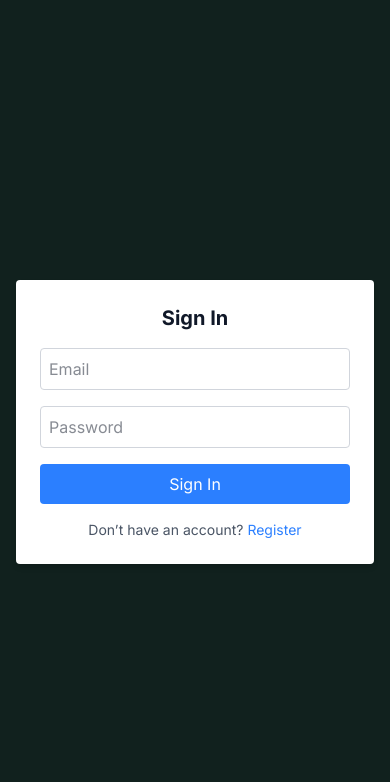
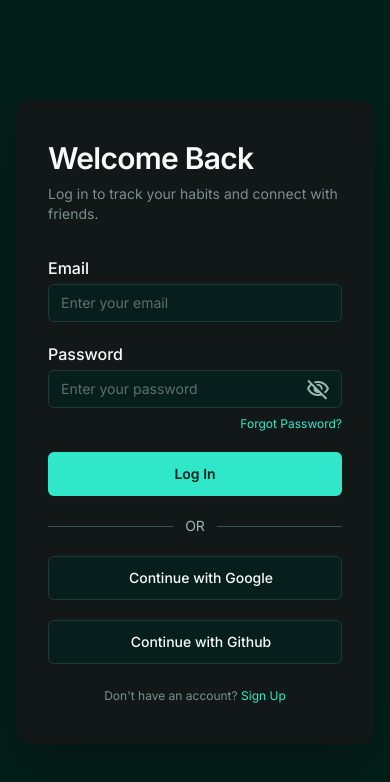
Before and after one commit to briehn/keepUp, a Next.js app: page /signin in a window 390 px wide. Shown: the top 782 px of the page. Built offline with nearby package versions, Linux system fonts and the light colour scheme; no server answers.

Commit message:
Added login page

```diff
--- a/src/pages/signin.tsx
+++ b/src/pages/signin.tsx
@@ -1,71 +1,182 @@
-import { signIn } from "next-auth/react"
-import { useState } from "react"
-import { useRouter } from "next/router"
-import Link from "next/link"
+// src/pages/signin.tsx
+import { useState } from "react";
+import type { GetServerSideProps, NextPage } from "next";
+import Link from "next/link";
+import { getServerSession } from "next-auth/next";
+import { signIn } from "next-auth/react";
+import { authOptions } from "./api/auth/[...nextauth]";
 
-export default function SignInPage() {
-  const [email, setEmail] = useState("")
-  const [password, setPassword] = useState("")
-  const [error, setError] = useState("")
-  const router = useRouter()
+const SignInPage: NextPage = () => {
+  const [email, setEmail] = useState("");
+  const [password, setPassword] = useState("");
+  const [showPassword, setShowPassword] = useState(false);
+  const [error, setError] = useState<string | null>(null);
+  const [loading, setLoading] = useState(false);
 
   const handleSubmit = async (e: React.FormEvent) => {
-    e.preventDefault()
-    const result = await signIn("credentials", {
+    e.preventDefault();
+    setError(null);
+    setLoading(true);
+
+    const res = await signIn("credentials", {
       redirect: false,
       email,
       password,
-    })
+      callbackUrl: "/dashboard",
+    });
 
-    if (result?.ok) {
-      router.push("/dashboard")
-    } else {
-      setError("Invalid email or password")
+    setLoading(false);
+
+    if (res?.error) {
+      setError("Invalid email or password.");
+      return;
     }
-  }
+    if (res?.ok && res.url) window.location.href = res.url;
+  };
 
   return (
-    <div className="flex flex-col items-center justify-center min-h-screen p-4">
-      <form
-        onSubmit={handleSubmit}
-        className="bg-white p-6 rounded shadow-md w-full max-w-sm space-y-4"
-      >
-        <h2 className="text-xl font-bold text-center text-gray-900">Sign In</h2>
-        {error && <p className="text-red-500 text-sm">{error}</p>}
+    <main className="min-h-screen bg-[#041e1a] text-slate-50">
+      {/* full-screen center */}
+      <div className="flex min-h-screen items-center justify-center px-4 py-10">
+        {/* main card: left form, right image */}
+        <div className="grid w-full max-w-5xl overflow-hidden rounded-2xl bg-[#111817] shadow-2xl md:grid-cols-2">
+          {/* LEFT: form panel */}
+          <div className="px-8 py-10 sm:px-10 sm:py-12">
+            <h1 className="text-3xl font-semibold tracking-tight">
+              Welcome Back
+            </h1>
+            <p className="mt-2 text-sm text-[#7c8f8c]">
+              Log in to track your habits and connect with friends.
+            </p>
+
+            <form onSubmit={handleSubmit} className="mt-8 space-y-5">
+              {/* Email */}
+              <div className="space-y-2 text-sm">
+                <label htmlFor="email" className="font-medium text-base">
+                  Email
+                </label>
                 <input
+                  id="email"
                   type="email"
-          placeholder="Email"
                   value={email}
                   onChange={(e) => setEmail(e.target.value)}
-          className="border border-gray-300 p-2 w-full rounded text-gray-900"
                   required
+                  className="w-full rounded-md border border-[#253734] bg-[#071f1c] px-3 py-2 text-sm text-slate-50 outline-none placeholder:text-[#5d6f6c] focus:border-[#30e8c9] focus:ring-1 focus:ring-[#30e8c9] mt-1"
+                  placeholder="Enter your email"
                 />
+              </div>
+
+              {/* Password */}
+              <div className="space-y-2 text-sm">
+                <label htmlFor="password" className="font-medium text-base">
+                  Password
+                </label>
+                <div className="relative">
                   <input
-          type="password"
-          placeholder="Password"
+                    id="password"
+                    type={showPassword ? "text" : "password"}
                     value={password}
                     onChange={(e) => setPassword(e.target.value)}
-          className="border border-gray-300 p-2 w-full rounded text-gray-900"
                     required
+                    className="mt-1 w-full rounded-md border border-[#253734] bg-[#071f1c] px-3 py-2 pr-10 text-sm text-slate-50 outline-none placeholder:text-[#5d6f6c] focus:border-[#30e8c9] focus:ring-1 focus:ring-[#30e8c9]"
+                    placeholder="Enter your password"
                   />
                   <button
+                    type="button"
+                    onClick={() => setShowPassword((v) => !v)}
+                    className="absolute right-3 top-1/2 -translate-y-1/3 text-[#5d6f6c] hover:text-slate-200"
+                    aria-label={
+                      showPassword ? "Hide password" : "Show password"
+                    }
+                  >
+                    <span
+                      className="material-symbols-outlined text-[#9db8b4] password-toggle-icon"
+                      data-icon="visibility_off"
+                    >
+                      {showPassword ? "visibility" : "visibility_off"}
+                    </span>
+                  </button>
+                </div>
+                <div className="mt-1 text-right text-xs">
+                  <a href="#" className="text-[#30e8c9] hover:underline">
+                    Forgot Password?
+                  </a>
+                </div>
+              </div>
+
+              {error && (
+                <div className="rounded-md border border-red-500/40 bg-red-500/10 px-3 py-2 text-xs text-red-300">
+                  {error}
+                </div>
+              )}
+
+              {/* Log in button */}
+              <button
                 type="submit"
-          className="bg-blue-500 text-white px-4 py-2 rounded w-full"
+                disabled={loading}
+                className="mt-2 flex h-11 w-full items-center justify-center rounded-md bg-[#30e8c9] text-sm font-semibold text-[#04201c] transition hover:brightness-110 disabled:cursor-not-allowed disabled:opacity-70"
               >
-          Sign In
+                {loading ? "Logging in..." : "Log In"}
               </button>
 
-        {/* Register Link */}
-        <p className="text-center text-sm text-gray-600">
-          Don’t have an account?{" "}
-          <Link
-            href="/signup"
-            className="text-blue-500 hover:underline"
+              {/* Divider */}
+              <div className="flex items-center gap-3 text-sm text-[#9db8b4]">
+                <div className="h-px flex-1 bg-[#3c534f]" />
+                <span>OR</span>
+                <div className="h-px flex-1 bg-[#3c534f]" />
+              </div>
+
+              {/* Providers */}
+              <button
+                type="button"
+                onClick={() => signIn("google", { callbackUrl: "/dashboard" })}
+                className="flex h-11 w-full items-center justify-center gap-3 rounded-md border border-[#253734] bg-[#071f1c] text-sm font-medium text-slate-50 transition hover:bg-[#0b2623]"
               >
-            Register
+                {/* Google icon */}
+                <span className="text-lg"></span>
+                <span>Continue with Google</span>
+              </button>
+
+              <button
+                type="button"
+                onClick={() => signIn("github", { callbackUrl: "/dashboard" })}
+                className="flex h-11 w-full items-center justify-center gap-3 rounded-md border border-[#253734] bg-[#071f1c] text-sm font-medium text-slate-50 transition hover:bg-[#0b2623]"
+              >
+                {/* Apple icon */}
+                <span className="text-lg"></span>
+                <span>Continue with Github</span>
+              </button>
+            </form>
+
+            <p className="mt-6 text-center text-xs text-[#7c8f8c]">
+              Don&apos;t have an account?{" "}
+              <Link href="/signup" className="text-[#30e8c9] hover:underline">
+                Sign Up
               </Link>
             </p>
-      </form>
           </div>
-  )
+
+          {/* RIGHT: image panel */}
+          <div
+            className="hidden bg-cover bg-center md:block"
+            style={{
+              backgroundImage:
+                "url('https://lh3.googleusercontent.com/aida-public/AB6AXuASKbpyuaXlaPnL-yp2GPh88GM5YDt1b1l4gj6yphWYZNb1JOPr9UE9_zIWfl61A0d_ruQ85dBq_S3SfyY-UnWRC0cXiRXp_HvkiYMppqDy8kZXaVDRNM_iv7zfzsJj5tLD-n3UH9vBI9839EXH1KoyFoaUjv-RBnnlbUBZ3wY7_szpDf8KEuQfY-CfombTEfLXaNt6cksCykyKZKCwl7g1GJ3Lp2VqXPPWCGAGgJ4v0p2KM8t_Pg22EPE1K7QML1ncqwmgynwb4baf')",
+            }}
+            aria-hidden="true"
+          />
+        </div>
+      </div>
+    </main>
+  );
+};
+
+export default SignInPage;
+
+export const getServerSideProps: GetServerSideProps = async (ctx) => {
+  const session = await getServerSession(ctx.req, ctx.res, authOptions);
+  if (session) {
+    return { redirect: { destination: "/dashboard", permanent: false } };
   }
+  return { props: {} };
+};
--- a/src/pages/signup.tsx
+++ b/src/pages/signup.tsx
@@ -5,6 +5,7 @@ import Link from "next/link";
 import { getServerSession } from "next-auth/next";
 import { signIn } from "next-auth/react";
 import { authOptions } from "./api/auth/[...nextauth]";
+import { UserGroupIcon } from "@heroicons/react/24/solid";
 
 const SignUpPage: NextPage = () => {
   const [name, setName] = useState("");
@@ -12,6 +13,7 @@ const SignUpPage: NextPage = () => {
   const [password, setPassword] = useState("");
   const [confirmPassword, setConfirmPassword] = useState("");
   const [showPassword, setShowPassword] = useState(false);
+  const [showConfirmPassword, setShowConfirmPassword] = useState(false);
   const [error, setError] = useState<string | null>(null);
   const [loading, setLoading] = useState(false);
   const [whyOpen, setWhyOpen] = useState(false);
@@ -63,9 +65,14 @@ const SignUpPage: NextPage = () => {
           <div className="flex flex-col justify-center">
             {/* Logo + title row */}
             <div className="mb-6 flex items-center gap-3">
-              <div className="flex h-9 w-9 items-center justify-center rounded-xl bg-primary/10 text-primary">
-                {/* Put your logo icon component here */}
-              </div>
+              <Link href="/" className="inline-flex">
+                <button
+                  type="button"
+                  className="flex h-9 w-9 items-center justify-center rounded-xl bg-primary/10 cursor-pointer hover:bg-primary hover:text-background-dark"
+                >
+                  <UserGroupIcon className="h-6 w-6" aria-hidden="true" />
+                </button>
+              </Link>
               <div>
                 <p className="text-xs font-semibold uppercase tracking-[0.16em] text-muted">
                   KeepUp
@@ -114,7 +121,7 @@ const SignUpPage: NextPage = () => {
             {/* Form */}
             <form onSubmit={handleSubmit} className="mt-6 space-y-4">
               <label className="block text-sm">
-                <span className="mb-1 block text-muted">Full name</span>
+                <span className="mb-1 block text-muted">Full Name</span>
                 <input
                   type="text"
                   name="name"
@@ -122,7 +129,7 @@ const SignUpPage: NextPage = () => {
                   onChange={(e) => setName(e.target.value)}
                   required
                   className="w-full rounded-lg border border-subtle bg-background-dark/40 px-3 py-2 text-sm text-slate-50 outline-none placeholder:text-muted focus:ring-2 focus:ring-primary"
-                  placeholder="Alex Johnson"
+                  placeholder="Brian Yu"
                 />
               </label>
 
@@ -157,7 +164,12 @@ const SignUpPage: NextPage = () => {
                       onClick={() => setShowPassword((v) => !v)}
                       className="absolute right-3 top-1/2 -translate-y-1/2 cursor-pointer text-muted"
                     >
-                      {/* eye icon here */}
+                      <span
+                        className="material-symbols-outlined text-[#9db8b4] password-toggle-icon"
+                        data-icon="visibility_off"
+                      >
+                        {showPassword ? "visibility" : "visibility_off"}
+                      </span>
                     </button>
                   </div>
                 </label>
@@ -166,15 +178,32 @@ const SignUpPage: NextPage = () => {
                   <span className="mb-1 block text-muted">
                     Confirm password
                   </span>
+                  <div className="relative">
                     <input
-                    type={showPassword ? "text" : "password"}
+                      type={showConfirmPassword ? "text" : "password"}
                       name="confirmPassword"
                       value={confirmPassword}
                       onChange={(e) => setConfirmPassword(e.target.value)}
                       required
-                    className="w-full rounded-lg border border-subtle bg-background-dark/40 px-3 py-2 text-sm text-slate-50 outline-none placeholder:text-muted focus:ring-2 focus:ring-primary"
+                      className="w-full rounded-lg border border-subtle bg-background-dark/40 px-3 py-2 pr-10 text-sm text-slate-50 outline-none placeholder:text-muted focus:ring-2 focus:ring-primary"
                       placeholder="••••••••"
                     />
+                    <button
+                      type="button"
+                      onClick={() => setShowConfirmPassword((v) => !v)}
+                      className="absolute right-3 top-1/2 -translate-y-1/2 text-muted cursor-pointer"
+                      aria-label={
+                        showConfirmPassword ? "Hide password" : "Show password"
+                      }
+                    >
+                      <span
+                        className="material-symbols-outlined text-[#9db8b4] password-toggle-icon"
+                        data-icon="visibility_off"
+                      >
+                        {showConfirmPassword ? "visibility" : "visibility_off"}
+                      </span>
+                    </button>
+                  </div>
                 </label>
               </div>
 
@@ -223,9 +252,9 @@ const SignUpPage: NextPage = () => {
               <button
                 type="submit"
                 disabled={loading}
-                className="mt-2 flex h-10 w-full items-center justify-center rounded-lg bg-primary px-4 text-sm font-semibold text-slate-900 transition hover:brightness-110 disabled:cursor-not-allowed disabled:opacity-70"
+                className="cursor-pointer mt-2 flex h-10 w-full items-center justify-center rounded-lg bg-primary px-4 text-sm font-semibold text-slate-900 transition hover:brightness-110 disabled:cursor-not-allowed disabled:opacity-70"
               >
-                {loading ? "Creating account..." : "Create account"}
+                {loading ? "Creating account..." : "Create Account"}
               </button>
             </form>
 
```
Also changed, not shown: src/pages/_app.tsx (+15 -6 lines), src/pages/index.tsx (+0 -9 lines), 1 other file (tests, documents, lock files or other folders). Lines whose indentation alone changed are shown as unchanged.
